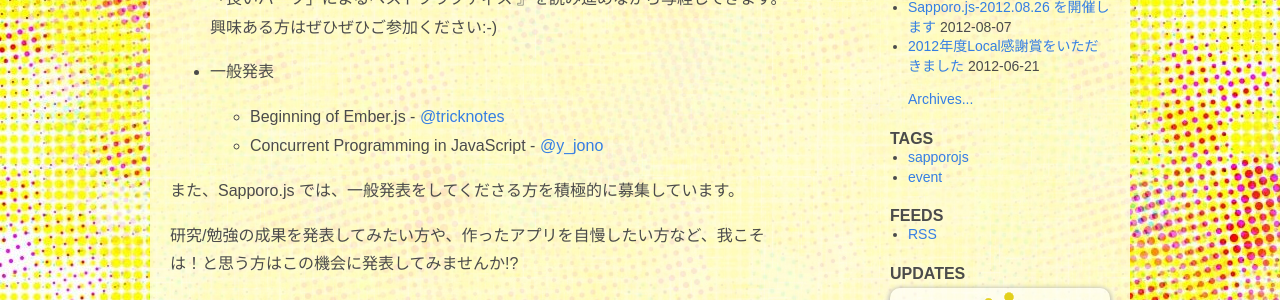
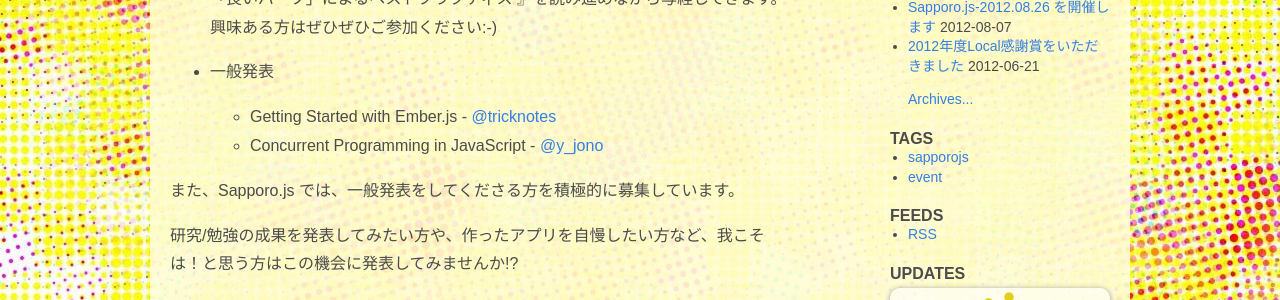
Before and after one commit to sapporojs/sapporojs.org, a Jekyll site: the page built from news/_posts/2013-05-17-sapporo.js-2013-05-19.md, in a window 1280 px wide. Shown: the part 540-840 px from the top of the page. Built offline with Jekyll 4.4.1, drawn with Linux system fonts in a browser that asks for light colours; Markdown is read by kramdown in place of the engine named in the settings.

Commit message:
Update talk title

```diff
--- a/news/_posts/2013-05-17-sapporo.js-2013-05-19.md
+++ b/news/_posts/2013-05-17-sapporo.js-2013-05-19.md
@@ -17,7 +17,7 @@ tag: sapporojs
 興味ある方はぜひぜひご参加ください:-)
 + 一般発表
 
-  * Beginning of Ember.js - [@tricknotes](https://twitter.com/tricknotes)
+  * Getting Started with Ember.js - [@tricknotes](https://twitter.com/tricknotes)
   * Concurrent Programming in JavaScript  - [@y_jono](https://twitter.com/y_jono)
 
 また、Sapporo.js では、一般発表をしてくださる方を積極的に募集しています。
```
